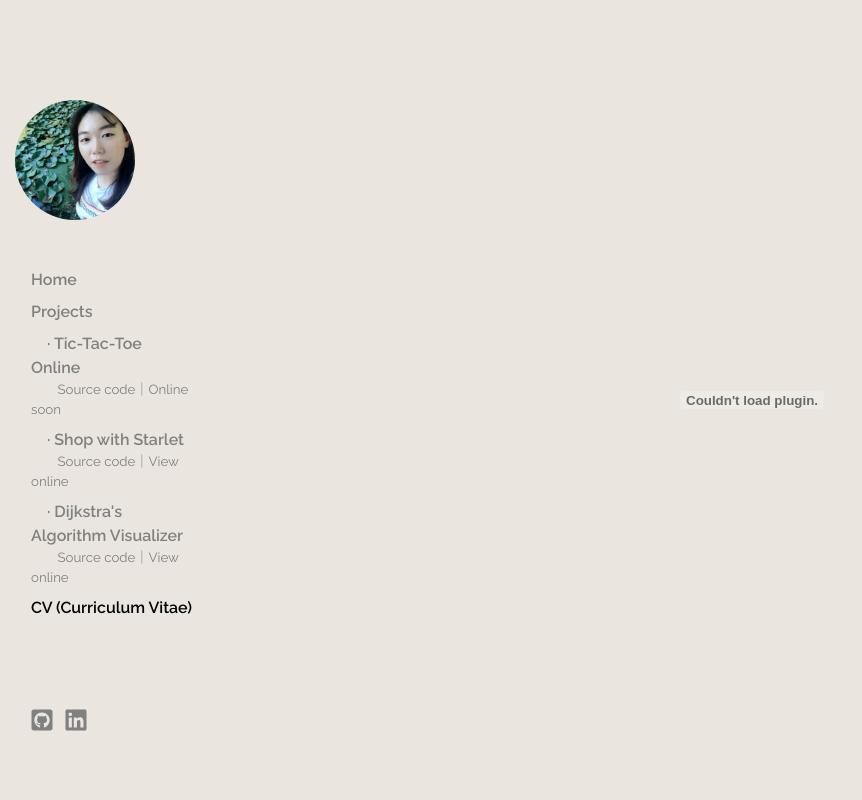
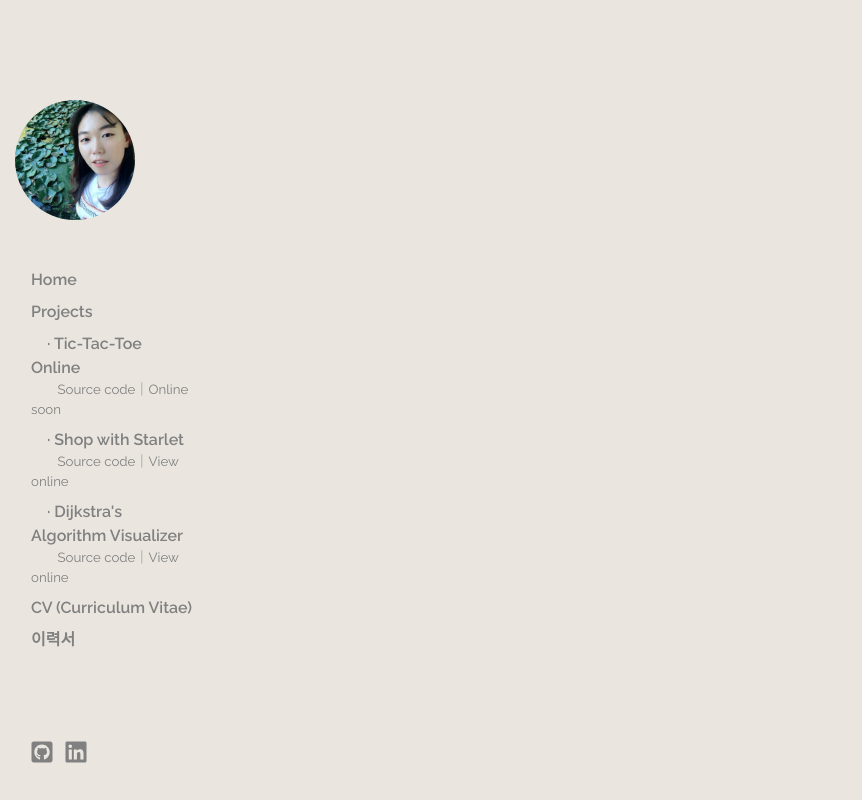
Before and after one commit to jjyyoon/jjyyoon.github.io, a React (Create React App) app: page /#/cv in a window 1280 px wide. Shown: the whole page, without its empty margins (0-862 px from the left). Built offline with nearby package versions, Linux system fonts and the light colour scheme.

Commit message:
Added my cv in Korean

```diff
--- a/src/App.js
+++ b/src/App.js
@@ -27,7 +27,7 @@ function App() {
               <Route path="/projects/:projectName">
                 <Slideshow />
               </Route>
-              <Route path="/cv">
+              <Route path="/cv/:language">
                 <CV />
               </Route>
             </Col>
--- a/src/components/cv/cv.component.jsx
+++ b/src/components/cv/cv.component.jsx
@@ -1,20 +1,40 @@
 import React from "react";
+import { useParams } from "react-router-dom";
+
 import cv from "../../assets/Jiyeon_Yoon_CV.pdf";
+import cvKor from "../../assets/Jiyeon_Yoon_CV_Kor.pdf";
 
-const CV = () => (
+const cvList = {
+  eng: {
+    cv,
+    href: "https://drive.google.com/file/d/1UCpPpO05bV4bbRYgBYQFkaXtUKn9O8gl/view?usp=sharing"
+  },
+  kor: {
+    cv: cvKor,
+    href: "https://drive.google.com/file/d/1iMMz4qECuWjOLsWPJ21sE2i0xgcRwncK/view?usp=sharing"
+  }
+};
+
+const CV = () => {
+  const { language } = useParams();
+
+  if (!cvList[language]) {
+    return null;
+  }
+
+  const { cv, href } = cvList[language];
+
+  return (
     <object data={cv} width="100%" height="100%">
       <embed type="application/pdf" src={cv} width="100%" height="100%" />
       <p>
         Your browser does not support PDFs.
-      <a
-        href="https://drive.google.com/file/d/1UCpPpO05bV4bbRYgBYQFkaXtUKn9O8gl/view?usp=sharing"
-        target="_blank"
-        rel="noopener noreferrer"
-      >
+        <a href={href} target="_blank" rel="noopener noreferrer">
           Click here to view it.
         </a>
       </p>
     </object>
   );
+};
 
 export default CV;
--- a/src/components/menu/menu.component.jsx
+++ b/src/components/menu/menu.component.jsx
@@ -22,7 +22,8 @@ const Menu = () => (
         to="dijkstra"
         site="/#/dijkstras-algorithm-visualizer"
       />
-      <MenuLink to="/cv" content="CV (Curriculum Vitae)" />
+      <MenuLink to="/cv/eng" content="CV (Curriculum Vitae)" />
+      <MenuLink to="/cv/kor" content="이력서" />
     </div>
 
     <div className="icon-container">
```
Also changed, not shown: 1 other file (tests, documents, lock files or other folders). Lines whose indentation alone changed are shown as unchanged.
